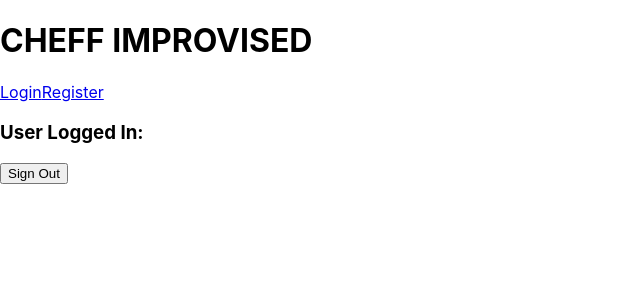
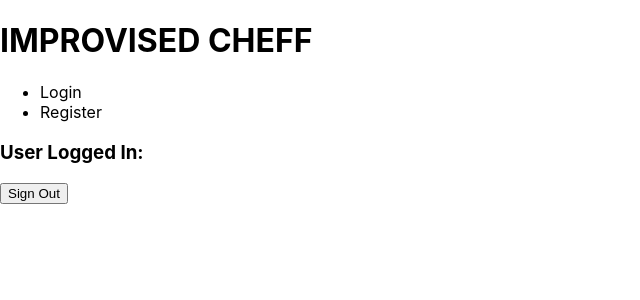
Before and after one commit to aleixcaasas/Improvised_chef, a React (Create React App) app in the folder ourapp/: page / in a window 1280 px wide. Shown: the top 300 px of the page, without its empty margins (0-640 px from the left). Built offline with nearby package versions, Linux system fonts and the light colour scheme; no server answers.

Commit message:
Canvis d'ordre i demes...

```diff
--- a/ourapp/src/App.js
+++ b/ourapp/src/App.js
@@ -1,23 +1,10 @@
-import {BrowserRouter as Router, Route, Routes} from 'react-router-dom'
-import Login from './Login';
-import Register from './Register';
-import Home from './Home';
-import UserAuthC from './context/UserAuthC'
+import React from "react";
+import RouterDirections from "./RouterDirections";
 
-function App() {
-
+export default function App() {
   return (
-    <Router>
-      <div className="App">
-        <Routes>
-          <Route exact path="/" element={<Home/>}/>
-          <Route exact path="/login" element={ <Login/>}/>
-          <Route  exact path="/register"element={<UserAuthC><Register/></UserAuthC>}/>
-        </Routes>
-      </div>
-    </Router>
-
+    <div className="App">
+      <RouterDirections/>
+    </div>
   );
 }
-
-export default App;
--- a/ourapp/src/Home.js
+++ b/ourapp/src/Home.js
@@ -1,14 +1,14 @@
-import { Link } from "react-router-dom";
+import { NavLink } from "react-router-dom";
 import { useState } from "react";
 import { auth } from "./firebase-config";
 import { onAuthStateChanged, signOut } from "firebase/auth";
 
-const Home = () => {
+export default function Home(){
 
     const[userW, setUserW] = useState({})
     onAuthStateChanged(auth, (currentuser) => {
         setUserW(currentuser);
-    })
+    });
 
     const logOut = async () => {
         await signOut(auth);
@@ -16,15 +16,14 @@ const Home = () => {
 
     return (
         <div>
-            <h1>CHEFF IMPROVISED</h1>
-            <Link to="/login">Login</Link>
-            <Link to="/register">Register</Link>
+            <h1>IMPROVISED CHEFF</h1>
+            <ul>
+                <li><NavLink to="/login" className="navegationLink">Login</NavLink></li>
+                <li><NavLink to="/register" className="navegationLink">Register</NavLink></li>
+            </ul>
             <h3>User Logged In: </h3>
             {userW?.email}
             <button onClick={logOut}>Sign Out</button>
         </div>
-
      );
 }
-
-export default Home;
--- a/ourapp/src/Login.js
+++ b/ourapp/src/Login.js
@@ -1,47 +1,10 @@
-import { signInWithEmailAndPassword } from "firebase/auth";
-import { useState } from "react";
-import { auth } from "./firebase-config";
-import { useNavigate } from "react-router-dom";
+import React from "react";
+import LoginEmail from "./LoginEmail";
 
-const Login = () => {
-
-    const navigation = useNavigate()
-    const [formState, setFormState] = useState({email: "", password: ""})
-    const {email, password} = formState;
-
-    const handleChange = (e) => {
-        let value = e.target.value;
-        let name = e.target.name;
-        setFormState(prev => ({...prev, [name]: value}))
-    }
-
-
-    const login = async (e) => {
-
-        try{
-            const user = await signInWithEmailAndPassword(auth, email, password);
-            console.log(user);
-            navigation("/")
-        }
-        catch (error) {
-            console.log(error.message);
-            alert("invalid name or password")
-        }
-
-    }
-
+export default function Login(){
     return (
         <div>
-            <form action="">
-                <input type="email" placeholder="MAIL" value={email} name="email" onChange={handleChange}/>
-                <input type="password" placeholder="PASSWORD" value={password} name="password" onChange={handleChange}/>
-            </form>
-            <button onClick={login}>login</button>
-
+            <LoginEmail/>
         </div>
      );
 }
-
-export default Login;
-
-/*<button type="submit" onClick={login}>LogIn</button>*/
--- /dev/null
+++ b/ourapp/src/LoginEmail.js
@@ -0,0 +1,43 @@
+import { signInWithEmailAndPassword } from "firebase/auth";
+import { useState } from "react";
+import { auth } from "./firebase-config";
+import { useNavigate } from "react-router-dom";
+
+export default function LoginEmail(){
+
+    const navigation = useNavigate()
+    const [formState, setFormState] = useState({email: "", password: ""})
+    const {email, password} = formState;
+
+    const handleChange = (e) => {
+        let value = e.target.value;
+        let name = e.target.name;
+        setFormState(prev => ({...prev, [name]: value}))
+    }
+
+
+    const login = async (e) => {
+        e.preventDefault();
+        try{
+            const user = await signInWithEmailAndPassword(auth, email, password);
+            console.log(user);
+            navigation("/")
+        }
+        catch (error) {
+            console.log(error.message);
+            alert("invalid name or password")
+        }
+
+    }
+
+    return (
+        <div>
+            <form action="">
+                <input type="email" placeholder="EMAIL" value={email} name="email" onChange={handleChange}/>
+                <input type="password" placeholder="PASSWORD" value={password} name="password" onChange={handleChange}/>
+                <input type="submit" value="LOGIN" onClick={login}/>
+            </form>
+
+        </div>
+     );
+}
--- a/ourapp/src/Register.js
+++ b/ourapp/src/Register.js
@@ -3,19 +3,19 @@ import {useAuth} from './context/UserAuthC'
 import { useNavigate } from "react-router-dom";
 
 
-const Register = () => {
+export default function Register(){
 
     const navigate = useNavigate();
-    const {error, SignUp, currentuser} = useAuth()
-    const[err, setError] = useState("")
-    const[backError, setBackError] = useState("")
+    const {error, SignUp, currentuser} = useAuth();
+    const[err, setError] = useState("");
+    const[backError, setBackError] = useState("");
     const [user, setUser] = useState({
         Name: "",
         UserName: "",
         email: "",
         password: "",
         passowrdConfirm: ""
-    })
+    });
 
     const useHandler = (e) => {
         const {name, value} = e.target;
@@ -24,7 +24,7 @@ const Register = () => {
                 ...pre,
                 [name]: value
             }
-        })
+        });
     }
 
     useEffect(() => {
@@ -34,12 +34,12 @@ const Register = () => {
             }, 2500)
             setBackError(error)
         }
-    }, [error, currentuser])
+    }, [error, currentuser]);
 
 
 
     const register = async (e) =>{
-        e.preventDefault()
+        e.preventDefault();
 
         if(user.Name === "" || user.UserName === "" || user.email === "" || user.password ===""){
             return setError("Please fill all the fields");
@@ -70,12 +70,10 @@ const Register = () => {
         <div>
             <input type="text" placeholder="NAME" value={user.Name} name='Name' onChange={useHandler}/>
             <input type="text" placeholder="USER_NAME" value={user.UserName} name='UserName' onChange={useHandler} />
-            <input type="email" placeholder="MAIL" value={user.email} name='email' onChange={useHandler}/>
+            <input type="email" placeholder="EMAIL" value={user.email} name='email' onChange={useHandler}/>
             <input type="password" placeholder="PASSWORD" value={user.password} name='password' onChange={useHandler} />
             <input type="password" placeholder="PASSWORD" value={user.passowrdConfirm} name='passowrdConfirm' onChange={useHandler} />
-            <button type="submit" onClick={register}>Create User</button>
+            <input type="submit" value="Create user" onClick={register}/>
         </div>
      );
 }
-
-export default Register;
--- /dev/null
+++ b/ourapp/src/RouterDirections.js
@@ -0,0 +1,19 @@
+import React from 'react'
+
+import {BrowserRouter, Route, Routes} from 'react-router-dom';
+import Login from './Login';
+import Register from './Register';
+import Home from './Home';
+import UserAuthC from './context/UserAuthC';
+
+export default function RouterDirections() {
+  return (
+    <BrowserRouter>
+        <Routes>
+            <Route exact path="/" element={<Home/>}/>
+            <Route exact path="/login" element={<Login/>}/>
+            <Route  exact path="/register"element={<UserAuthC><Register/></UserAuthC>}/>
+        </Routes>
+    </BrowserRouter>
+  );
+}
--- a/ourapp/src/index.css
+++ b/ourapp/src/index.css
@@ -11,3 +11,13 @@ code {
   font-family: source-code-pro, Menlo, Monaco, Consolas, 'Courier New',
     monospace;
 }
+
+.navegationLink{
+  list-style: none;
+  text-decoration: none;
+  color: black
+}
+
+.navegationLink:hover{
+  font-weight: bold;
+}
--- a/ourapp/src/index.js
+++ b/ourapp/src/index.js
@@ -10,7 +10,3 @@ root.render(
     <App />
   </React.StrictMode>
 );
-
-// If you want to start measuring performance in your app, pass a function
-// to log results (for example: reportWebVitals(console.log))
-// or send to an analytics endpoint. Learn more: https://bit.ly/CRA-vitals
```
Also changed, not shown: ourapp/src/LoginGoogle.js (added, +7 -0 lines).
